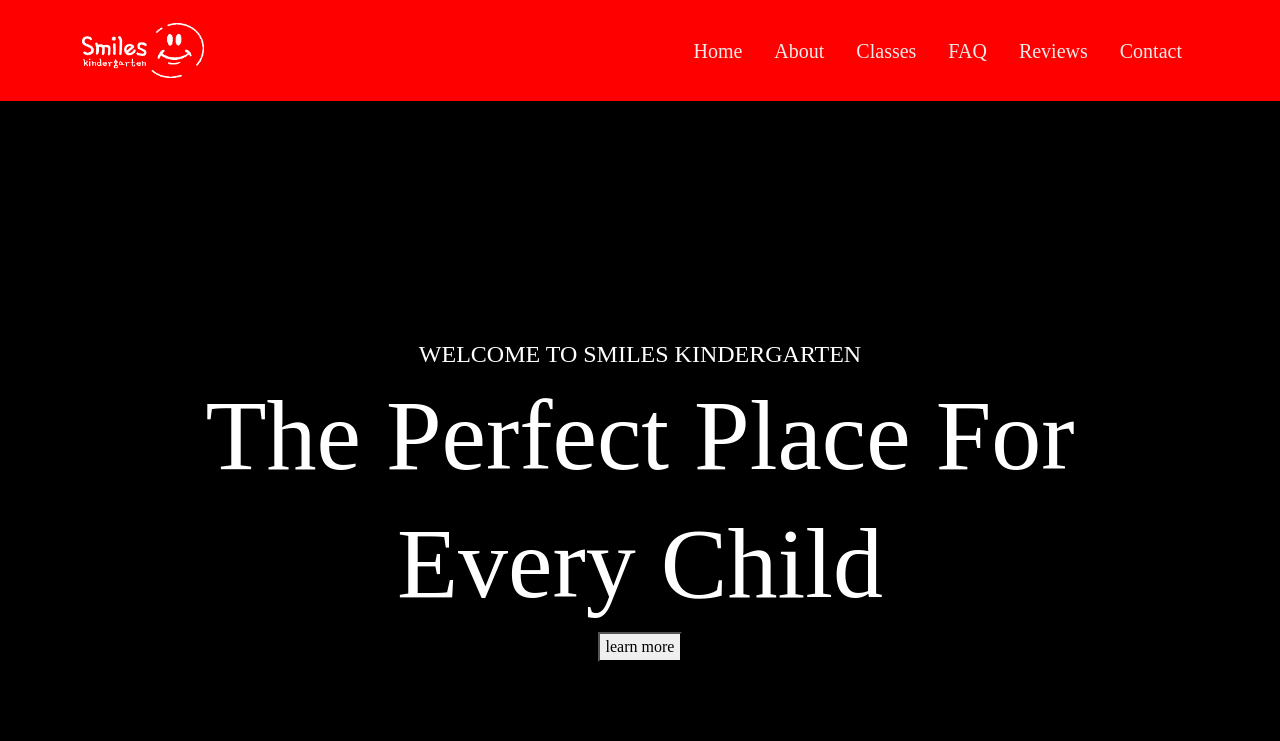
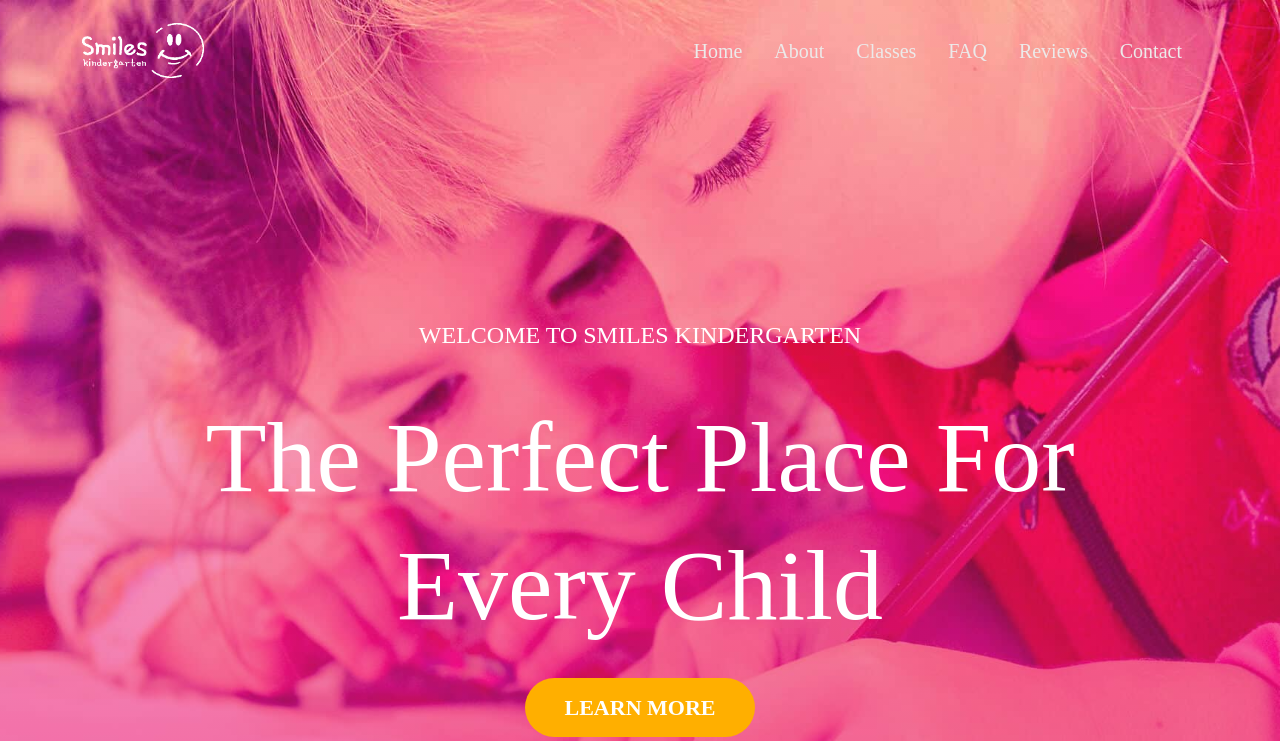
Before and after one commit to mdshahin-ahmed/smiles, a React (Create React App) app: page / in a window 1280 px wide. Shown: the top 741 px of the page. Built offline with nearby package versions, Linux system fonts and the light colour scheme; a web font is replaced by a local one.

Commit message:
Done home banner section

```diff
--- a/src/App.css
+++ b/src/App.css
@@ -3,6 +3,15 @@
 * {
   font-family: "Gamja Flower", cursive;
   font-weight: 400;
+}
+.buttonStyle {
+  padding: 13px 40px;
+  border-radius: 50px;
+  font-size: 1.375rem;
+  text-transform: uppercase;
+  font-weight: bold;
+  color: white;
+  border: 0px;
 }
 
 .App {
--- a/src/Pages/Home/Home.css
+++ b/src/Pages/Home/Home.css
@@ -0,0 +1,16 @@
+.HeaderBannerWrap {
+  background-image: url(../../images/homeBanner.jpg);
+  background-repeat: no-repeat;
+  background-size: cover;
+  background-position: center;
+  background-attachment: fixed;
+}
+.headerBannerBg {
+  background: rgb(36, 0, 0);
+  background: linear-gradient(
+    180deg,
+    rgba(36, 0, 0, 0) 0%,
+    rgba(233, 19, 123, 0.822) 100%
+  );
+  /* opacity: 0.7; */
+}
--- a/src/Pages/Home/Home.js
+++ b/src/Pages/Home/Home.js
@@ -1,13 +1,25 @@
 import React from "react";
 import Header from "../Shared/Header/Header";
 import HomeBanner from "./HomeBanner/HomeBanner";
+import "./Home.css";
 
 const Home = () => {
   return (
-    <div className="homeBannerWrap">
-      <Header></Header>
-      <HomeBanner></HomeBanner>
-    </div>
+    <>
+      <div className="HeaderBannerWrap">
+        <div className="headerBannerBg">
+          <Header></Header>
+          <HomeBanner></HomeBanner>
+          <svg xmlns="http://www.w3.org/2000/svg" viewBox="0 0 1440 320">
+            <path
+              fill="white "
+              fill-opacity="1"
+              d="M0,224L48,229.3C96,235,192,245,288,224C384,203,480,149,576,128C672,107,768,117,864,149.3C960,181,1056,235,1152,240C1248,245,1344,203,1392,181.3L1440,160L1440,320L1392,320C1344,320,1248,320,1152,320C1056,320,960,320,864,320C768,320,672,320,576,320C480,320,384,320,288,320C192,320,96,320,48,320L0,320Z"
+            ></path>
+          </svg>
+        </div>
+      </div>
+    </>
   );
 };
 
--- a/src/Pages/Home/HomeBanner/HomeBanner.css
+++ b/src/Pages/Home/HomeBanner/HomeBanner.css
@@ -3,11 +3,11 @@
 } */
 .bannerText {
   display: flex;
-  height: 100vh;
+  height: 110vh;
   justify-content: center;
   align-items: center;
   color: white;
-  background-color: black;
+  background-color: transparent;
 }
 .bannerText h3 {
   font-size: 24px;
@@ -17,3 +17,22 @@
   font-size: 100px;
   text-transform: capitalize;
 }
+.bannerText button {
+  background-color: #ffaf00;
+}
+@media (max-width: 769px) {
+  .bannerText h1 {
+    font-size: 60px;
+  }
+  .bannerText {
+    height: 90vh;
+  }
+}
+@media (max-width: 576px) {
+  .bannerText h1 {
+    font-size: 40px;
+  }
+  .bannerText {
+    height: 90vh;
+  }
+}
--- a/src/Pages/Home/HomeBanner/HomeBanner.js
+++ b/src/Pages/Home/HomeBanner/HomeBanner.js
@@ -7,9 +7,9 @@ const HomeBanner = () => {
       <div className="bannerText">
         <div>
           <h3>Welcome to smiles kindergarten</h3>
-          <h1>the perfect place for</h1>
+          <h1 className="mt-5">the perfect place for</h1>
           <h1> every child</h1>
-          <button>learn more</button>
+          <button className="buttonStyle my-4 ">learn more</button>
         </div>
       </div>
     </div>
--- a/src/Pages/Shared/Header/Header.css
+++ b/src/Pages/Shared/Header/Header.css
@@ -1,5 +1,5 @@
 .navbarWrap {
-  background: red !important;
+  background: transparent !important;
 }
 .navbar-nav a {
   color: rgb(236, 234, 234);
```
